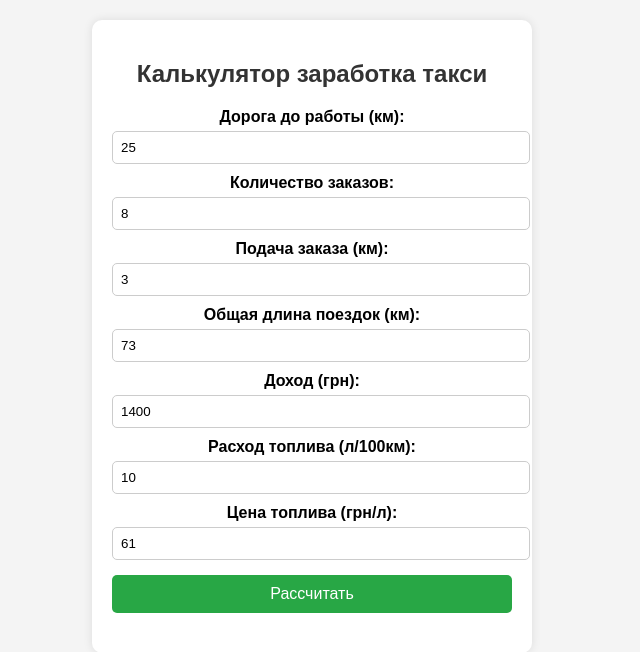
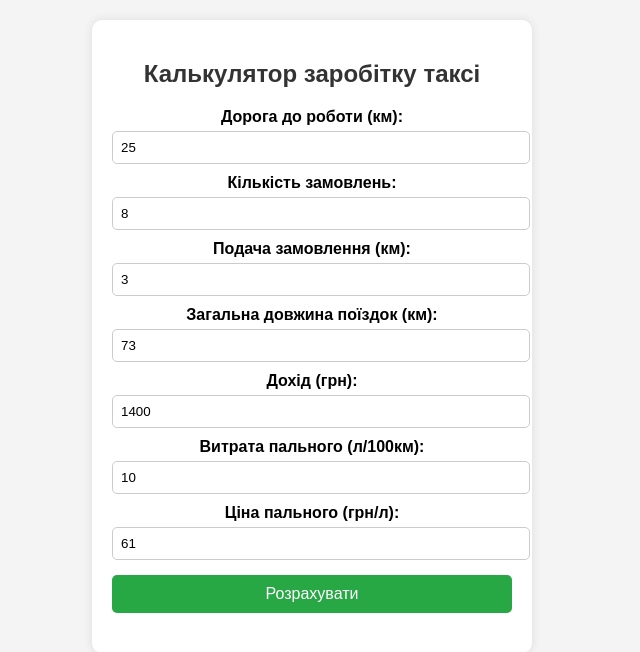
Before and after one commit to 9nachalo4/Taxi, a plain HTML site: page index.html in a window 1280 px wide. Shown: the whole page, without its empty margins (328-968 px from the left). Drawn offline with Linux system fonts and the light colour scheme.

Commit message:
Add files via upload

```diff
--- a/index.html
+++ b/index.html
@@ -1,9 +1,9 @@
 <!DOCTYPE html>
-<html lang="ru">
+<html lang="uk">
 <head>
     <meta charset="UTF-8">
     <meta name="viewport" content="width=device-width, initial-scale=1.0">
-    <title>Калькулятор заработка такси</title>
+    <title>Калькулятор заробітку таксі</title>
     <style>
         body {
             font-family: Arial, sans-serif;
@@ -74,24 +74,24 @@
             let avgEarningsPerKm = tripDistance > 0 ? (earnings / tripDistance).toFixed(2) : 0;
 
             document.getElementById('result').innerHTML = `
-                <p>Чистый доход: <strong>${netProfit.toFixed(2)}</strong> грн</p>
-                <p>Средняя стоимость км (учитывая все затраты): <strong>${avgCostPerKm}</strong> грн/км</p>
-                <p>Средняя стоимость км (по доходу и общей длине поездок): <strong>${avgEarningsPerKm}</strong> грн/км</p>
+                <p>Чистий дохід: <strong>${netProfit.toFixed(2)}</strong> грн</p>
+                <p>Середня вартість км (з урахуванням витрат): <strong>${avgCostPerKm}</strong> грн/км</p>
+                <p>Середня вартість км (за доходом і довжиною поїздок): <strong>${avgEarningsPerKm}</strong> грн/км</p>
             `;
         }
     </script>
 </head>
 <body>
     <div class="container">
-        <h2>Калькулятор заработка такси</h2>
-        <label>Дорога до работы (км): <input type="number" id="distanceToWork" value="25"></label>
-        <label>Количество заказов: <input type="number" id="ordersCount" value="8"></label>
-        <label>Подача заказа (км): <input type="number" id="orderDistance" value="3"></label>
-        <label>Общая длина поездок (км): <input type="number" id="tripDistance" value="73"></label>
-        <label>Доход (грн): <input type="number" id="earnings" value="1400"></label>
-        <label>Расход топлива (л/100км): <input type="number" id="fuelConsumption" value="10"></label>
-        <label>Цена топлива (грн/л): <input type="number" id="fuelPrice" value="61"></label>
-        <button onclick="calculateProfit()">Рассчитать</button>
+        <h2>Калькулятор заробітку таксі</h2>
+        <label>Дорога до роботи (км): <input type="number" id="distanceToWork" value="25"></label>
+        <label>Кількість замовлень: <input type="number" id="ordersCount" value="8"></label>
+        <label>Подача замовлення (км): <input type="number" id="orderDistance" value="3"></label>
+        <label>Загальна довжина поїздок (км): <input type="number" id="tripDistance" value="73"></label>
+        <label>Дохід (грн): <input type="number" id="earnings" value="1400"></label>
+        <label>Витрата пального (л/100км): <input type="number" id="fuelConsumption" value="10"></label>
+        <label>Ціна пального (грн/л): <input type="number" id="fuelPrice" value="61"></label>
+        <button onclick="calculateProfit()">Розрахувати</button>
         <div id="result" class="result"></div>
     </div>
 </body>
```
